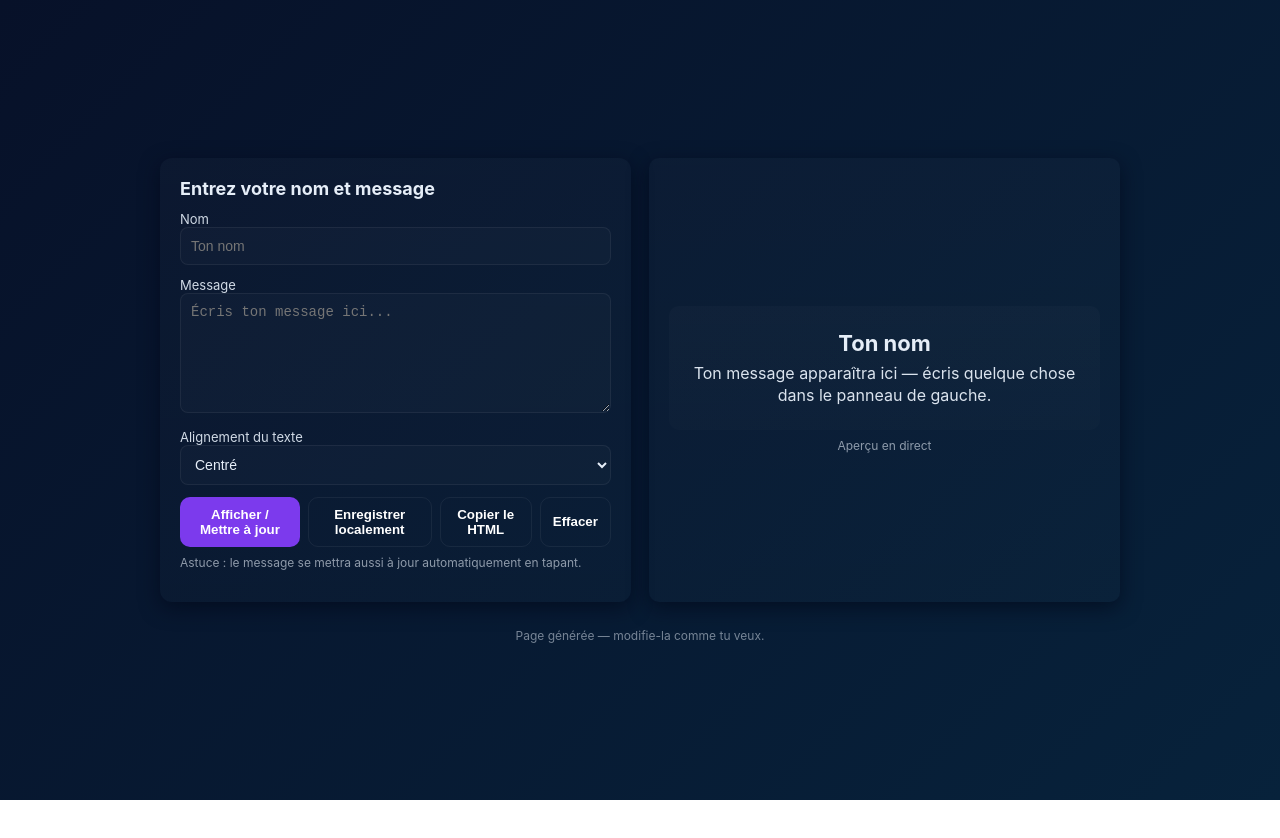
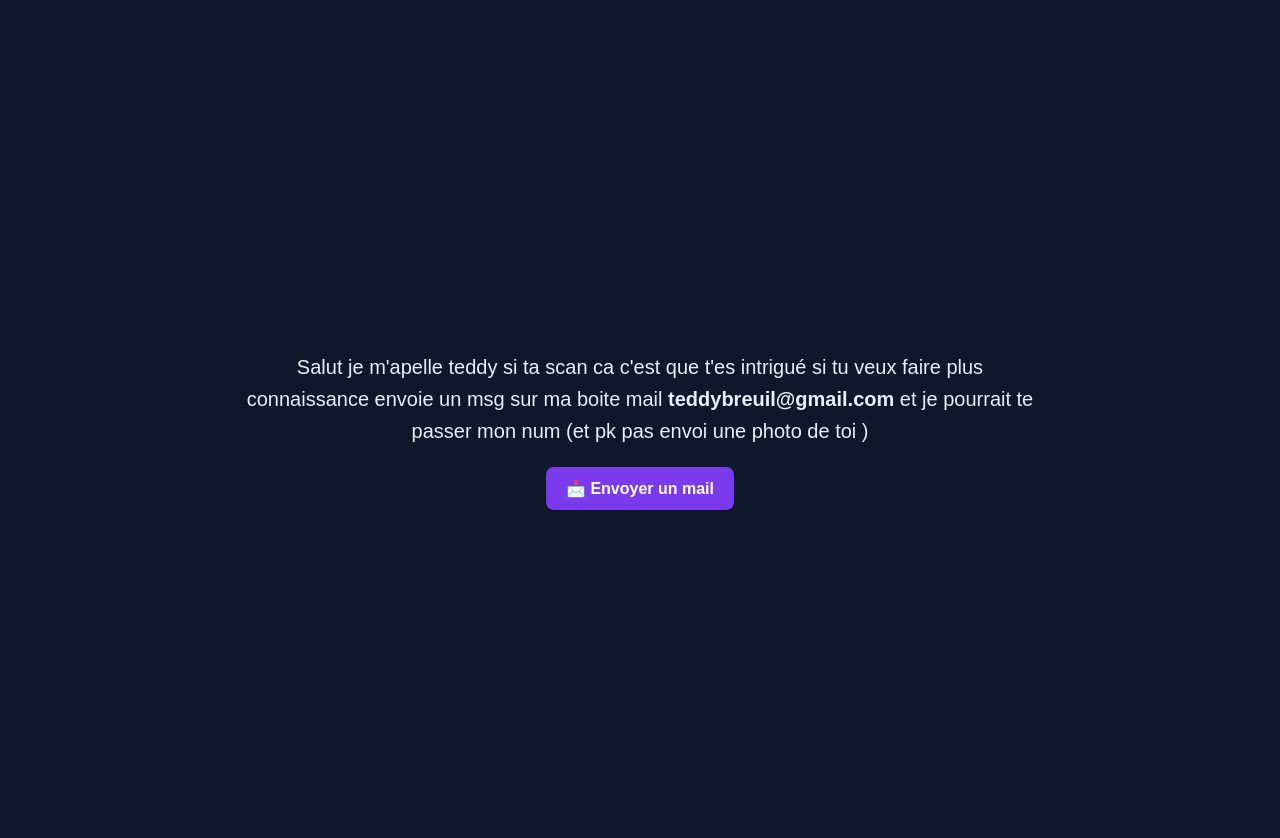
Before and after one commit to MOI-45/moi-mail, a plain HTML site: page index.html in a window 1280 px wide. Before the commit the page ends 800 px from the top, so only its background shows below. Drawn offline with Linux system fonts and the light colour scheme.

Commit message:
Update index.html

```diff
--- a/index.html
+++ b/index.html
@@ -3,134 +3,49 @@
 <head>
   <meta charset="utf-8" />
   <meta name="viewport" content="width=device-width,initial-scale=1" />
-  <title>Page : Salut je m'apelle teddy si ta scan ca c'est que t'es intrigué si tu veux faire plus connaissance envoie un msg sur ma boite mail teddybreuil@gmail.com et je pourrait te passer mon num (et pk pas envoi une photo de toi )</title>
+  <title>Message de Teddy</title>
   <style>
-    :root{--bg:#0f172a;--card:#0b1220;--accent:#7c3aed;--text:#e6eef8}
-    *{box-sizing:border-box}
-    body{margin:0;min-height:100vh;font-family:Inter, system-ui, -apple-system, 'Segoe UI', Roboto, 'Helvetica Neue', Arial;display:flex;align-items:center;justify-content:center;background:linear-gradient(135deg,#071129 0%, #07223b 100%);color:var(--text)}
-    .wrap{width:960px;max-width:95%;display:grid;grid-template-columns:1fr 1fr;gap:18px}
-    .card{background:linear-gradient(180deg, rgba(255,255,255,0.02), rgba(255,255,255,0.01));padding:20px;border-radius:12px;box-shadow:0 6px 20px rgba(2,6,23,0.6)}
-    h1{margin:0 0 8px;font-size:18px}
-    label{display:block;font-size:13px;margin-top:12px;color:rgba(230,238,248,0.9)}
-    input[type=text], textarea, select{width:100%;padding:10px;border-radius:8px;border:1px solid rgba(255,255,255,0.06);background:rgba(255,255,255,0.02);color:var(--text);font-size:14px}
-    textarea{min-height:120px;resize:vertical}
-    .controls{display:flex;gap:8px;margin-top:12px}
-    button{padding:9px 12px;border-radius:10px;border:0;background:var(--accent);color:white;cursor:pointer;font-weight:600}
-    button.secondary{background:transparent;border:1px solid rgba(255,255,255,0.06)}
-    .preview{display:flex;align-items:center;justify-content:center;flex-direction:column;min-height:260px;border-radius:10px}
-    .messageCard{width:100%;padding:24px;border-radius:10px;background:linear-gradient(180deg, rgba(255,255,255,0.02), rgba(255,255,255,0.01));text-align:center}
-    .name{font-size:22px;margin-bottom:6px;font-weight:700}
-    .message{font-size:16px;line-height:1.4;color:rgba(230,238,248,0.95)}
-    .small{font-size:12px;color:rgba(230,238,248,0.6);margin-top:8px}
-    footer{grid-column:1/-1;margin-top:8px;text-align:center;color:rgba(230,238,248,0.5);font-size:12px}
-    @media (max-width:720px){.wrap{grid-template-columns:1fr}}
+    body {
+      margin: 0;
+      min-height: 100vh;
+      display: flex;
+      justify-content: center;
+      align-items: center;
+      font-family: Arial, sans-serif;
+      background: #0f172a;
+      color: #e6eef8;
+      text-align: center;
+      padding: 20px;
+    }
+    .container {
+      max-width: 800px;
+    }
+    p {
+      font-size: 20px;
+      line-height: 1.6;
+      margin-bottom: 20px;
+    }
+    a.button {
+      display: inline-block;
+      padding: 12px 20px;
+      background: #7c3aed;
+      color: white;
+      border-radius: 8px;
+      text-decoration: none;
+      font-weight: bold;
+      transition: background 0.3s;
+    }
+    a.button:hover {
+      background: #5b21b6;
+    }
   </style>
 </head>
 <body>
-  <div class="wrap">
-    <div class="card">
-      <h1>Entrez votre nom et message</h1>
-      <label for="name">Nom</label>
-      <input id="name" type="text" placeholder="Ton nom" />
-
-      <label for="message">Message</label>
-      <textarea id="message" placeholder="Écris ton message ici..."></textarea>
-
-      <label for="align">Alignement du texte</label>
-      <select id="align">
-        <option value="center">Centré</option>
-        <option value="left">Gauche</option>
-        <option value="right">Droite</option>
-      </select>
-
-      <div class="controls">
-        <button id="applyBtn">Afficher / Mettre à jour</button>
-        <button id="saveLocal" class="secondary">Enregistrer localement</button>
-        <button id="copyBtn" class="secondary">Copier le HTML</button>
-        <button id="clearBtn" class="secondary">Effacer</button>
-      </div>
-
-      <p class="small">Astuce : le message se mettra aussi à jour automatiquement en tapant.</p>
-    </div>
-
-    <div class="card preview">
-      <div id="messageCard" class="messageCard" style="text-align:center">
-        <div id="previewName" class="name">Ton nom</div>
-        <div id="previewMessage" class="message">Ton message apparaîtra ici — écris quelque chose dans le panneau de gauche.</div>
-      </div>
-      <div class="small">Aperçu en direct</div>
-    </div>
-
-    <footer>Page générée — modifie-la comme tu veux.</footer>
+  <div class="container">
+    <p>
+      Salut je m'apelle teddy si ta scan ca c'est que t'es intrigué si tu veux faire plus connaissance envoie un msg sur ma boite mail <b>teddybreuil@gmail.com</b> et je pourrait te passer mon num (et pk pas envoi une photo de toi )
+    </p>
+    <a class="button" href="mailto:teddybreuil@gmail.com">📩 Envoyer un mail</a>
   </div>
-
-  <script>
-    const nameInput = document.getElementById('name');
-    const messageInput = document.getElementById('message');
-    const applyBtn = document.getElementById('applyBtn');
-    const previewName = document.getElementById('previewName');
-    const previewMessage = document.getElementById('previewMessage');
-    const alignSelect = document.getElementById('align');
-    const saveLocal = document.getElementById('saveLocal');
-    const copyBtn = document.getElementById('copyBtn');
-    const clearBtn = document.getElementById('clearBtn');
-    const messageCard = document.getElementById('messageCard');
-
-    // restore saved
-    if(localStorage.getItem('page_nom')){
-      const s = JSON.parse(localStorage.getItem('page_nom'));
-      nameInput.value = s.name || '';
-      messageInput.value = s.message || '';
-      alignSelect.value = s.align || 'center';
-      apply();
-    }
-
-    function apply(){
-      const n = nameInput.value.trim() || 'Ton nom';
-      const m = messageInput.value.trim() || 'Ton message apparaîtra ici — écris quelque chose dans le panneau de gauche.';
-      previewName.textContent = n;
-      previewMessage.textContent = m;
-      messageCard.style.textAlign = alignSelect.value;
-    }
-
-    // live preview as you type
-    nameInput.addEventListener('input', apply);
-    messageInput.addEventListener('input', apply);
-    alignSelect.addEventListener('change', apply);
-
-    applyBtn.addEventListener('click', ()=>{ apply(); alert('Aperçu mis à jour !'); });
-
-    saveLocal.addEventListener('click', ()=>{
-      const payload = { name: nameInput.value, message: messageInput.value, align: alignSelect.value };
-      localStorage.setItem('page_nom', JSON.stringify(payload));
-      alert('Enregistré localement dans votre navigateur.');
-    });
-
-    clearBtn.addEventListener('click', ()=>{
-      if(confirm('Effacer le formulaire et l\'aperçu ?')){
-        nameInput.value=''; messageInput.value=''; alignSelect.value='center'; apply();
-        localStorage.removeItem('page_nom');
-      }
-    });
-
-    copyBtn.addEventListener('click', async ()=>{
-      // create a simple HTML snippet and copy to clipboard
-      const snippet = `<div style="font-family:Inter, sans-serif;padding:20px;border-radius:10px;background:#0b1220;color:#e6eef8;max-width:600px;">\n  <h2>${escapeHtml(nameInput.value || 'Ton nom')}</h2>\n  <p>${escapeHtml(messageInput.value || '')}</p>\n</div>`;
-      try{
-        await navigator.clipboard.writeText(snippet);
-        alert('HTML copié dans le presse-papier.');
-      }catch(e){
-        prompt('Impossible de copier automatiquement. Voici le HTML — copie-le manuellement :', snippet);
-      }
-    });
-
-    function escapeHtml(str){
-      if(!str) return '';
-      return str.replace(/&/g,'&amp;').replace(/</g,'&lt;').replace(/>/g,'&gt;').replace(/\"/g,'&quot;').replace(/\'/g,'&#39;').replace(/\n/g,'<br>');
-    }
-
-    // initial apply
-    apply();
-  </script>
 </body>
 </html>
```
